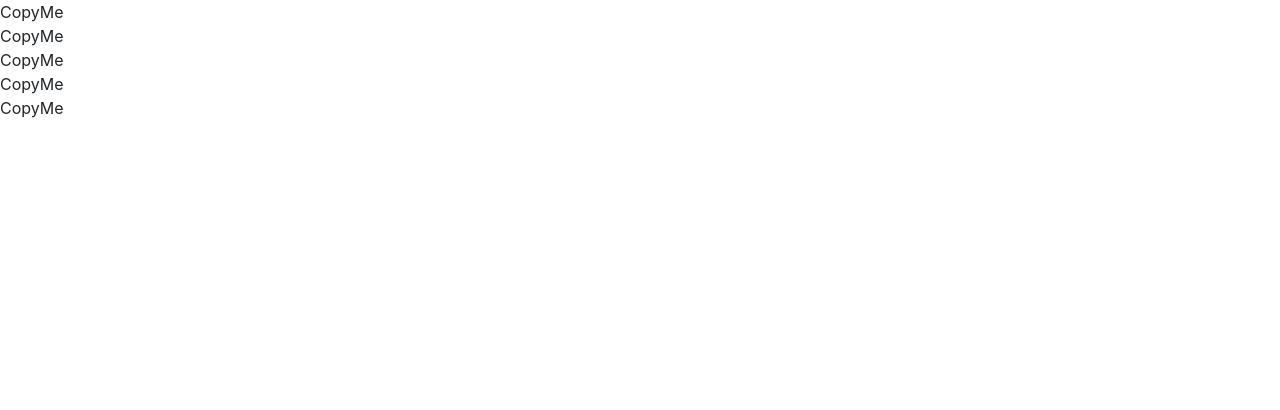
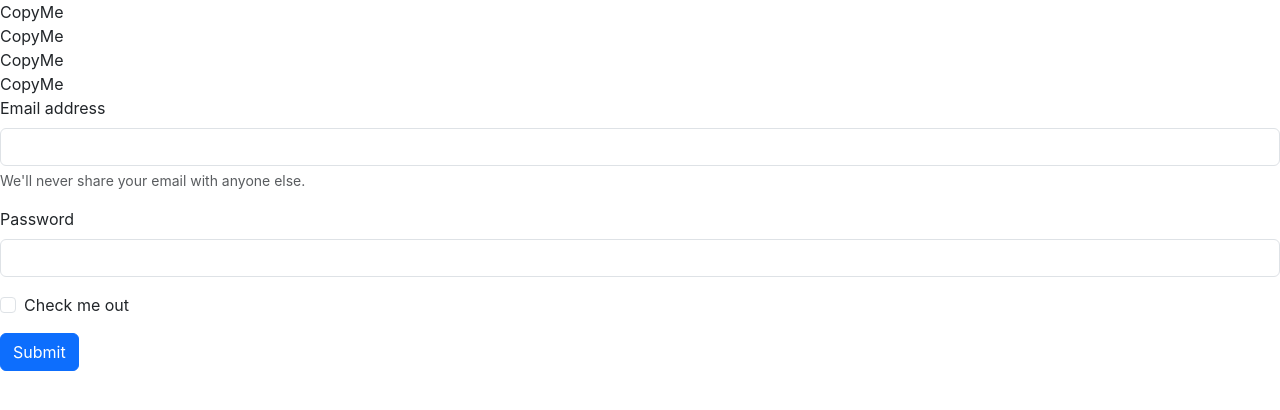
Before and after one commit to y55mun/rcp, a React (Create React App) app in the folder ch03/ch03_1/: page / in a window 1280 px wide. Shown: the top 410 px of the page. Built offline with nearby package versions, Linux system fonts and the light colour scheme.

Commit message:
오류가 있는 부트스트랩 스타일링 코드

```diff
--- a/ch03/ch03_1/src/pages/Bootstrap.tsx
+++ b/ch03/ch03_1/src/pages/Bootstrap.tsx
@@ -1,3 +1,35 @@
 export default function CopyMe() {
-  return <div>CopyMe</div>
+  return (
+    <form>
+      <div class="mb-3">
+        <label for="exampleInputEmail" class="form-label">
+          Email address
+        </label>
+        <input
+          type="email"
+          class="form-control"
+          id="exampleInputEmail1"
+          aria-describedby="emailHelp"
+        />
+        <div id="emailHelp" class="form-text">
+          We'll never share your email with anyone else.
+        </div>
+      </div>
+      <div class="mb-3">
+        <label for="exampleInputPassword1" class="form-label">
+          Password
+        </label>
+        <input type="password" class="form-control" id="exampleInputPassword1"></input>
+      </div>
+      <div class="mb-3 form-check">
+        <input type="checkbox" class="form-check-input" id="exampleCheck1" />
+        <label class="form-check-label" for="exampleCheck1">
+          Check me out
+        </label>
+      </div>
+      <button type="submit" class="btn btn-primary">
+        Submit
+      </button>
+    </form>
+  )
 }
```
